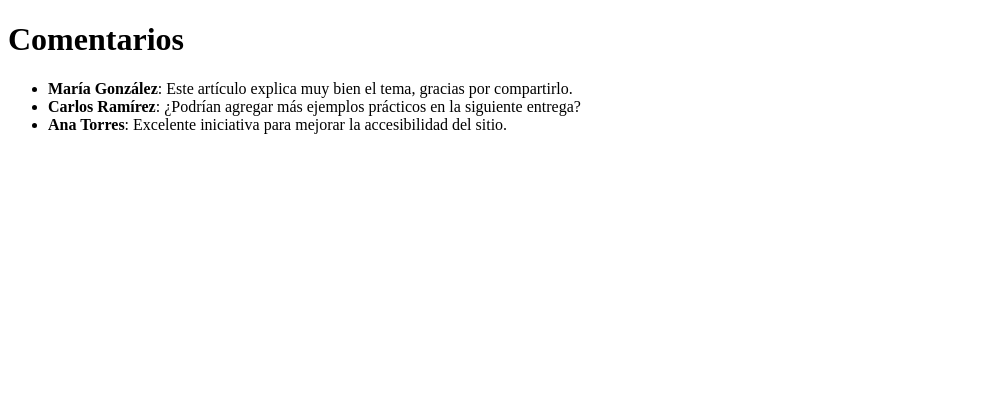
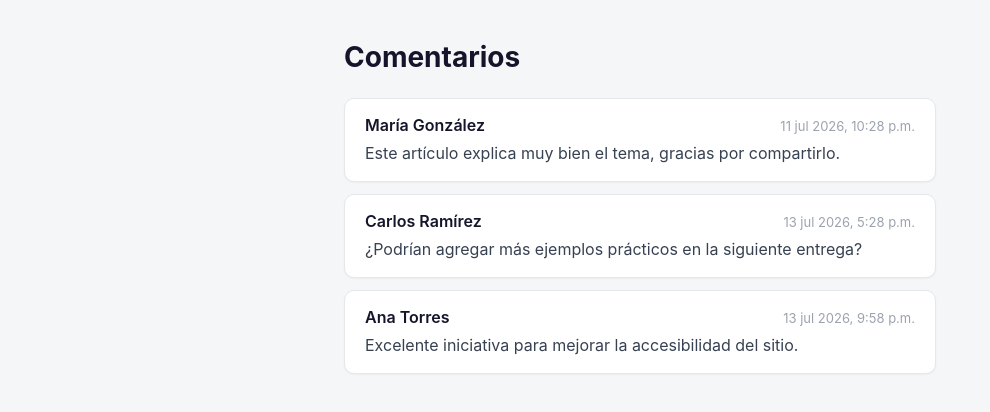
Before and after one commit to gabrielciprianoo/spike-accesibility, a React (Vite) app: page / in a window 1280 px wide. Shown: the top 412 px of the page, without its empty margins (0-990 px from the left). Built offline with nearby package versions, Linux system fonts and the light colour scheme.

Commit message:
✨ feat: refactor comment display into separate components and enhance styling

```diff
--- a/src/App.tsx
+++ b/src/App.tsx
@@ -1,20 +1,15 @@
 import { useState } from 'react'
 import type { Comment } from './types'
 import { loadComments } from './lib/storage'
+import CommentList from './components/CommentList'
 
 export default function App() {
   const [comments] = useState<Comment[]>(() => loadComments())
 
   return (
-    <div>
-      <h1>Comentarios</h1>
-      <ul>
-        {comments.map((comment) => (
-          <li key={comment.id}>
-            <strong>{comment.author}</strong>: {comment.text}
-          </li>
-        ))}
-      </ul>
+    <div className="app">
+      <h1 className="app__title">Comentarios</h1>
+      <CommentList comments={comments} />
     </div>
   )
 }
--- /dev/null
+++ b/src/components/CommentItem.tsx
@@ -0,0 +1,24 @@
+import type { Comment } from '../types'
+
+type CommentItemProps = {
+  comment: Comment
+}
+
+function formatDate(iso: string): string {
+  return new Date(iso).toLocaleString('es-MX', {
+    dateStyle: 'medium',
+    timeStyle: 'short',
+  })
+}
+
+export default function CommentItem({ comment }: CommentItemProps) {
+  return (
+    <li className="comment-item">
+      <div className="comment-item__header">
+        <span className="comment-item__author">{comment.author}</span>
+        <span className="comment-item__date">{formatDate(comment.createdAt)}</span>
+      </div>
+      <p className="comment-item__text">{comment.text}</p>
+    </li>
+  )
+}
--- /dev/null
+++ b/src/components/CommentList.tsx
@@ -0,0 +1,20 @@
+import type { Comment } from '../types'
+import CommentItem from './CommentItem'
+
+type CommentListProps = {
+  comments: Comment[]
+}
+
+export default function CommentList({ comments }: CommentListProps) {
+  if (comments.length === 0) {
+    return <p className="comment-list__empty">Aún no hay comentarios.</p>
+  }
+
+  return (
+    <ul className="comment-list">
+      {comments.map((comment) => (
+        <CommentItem key={comment.id} comment={comment} />
+      ))}
+    </ul>
+  )
+}
--- a/src/index.css
+++ b/src/index.css
@@ -0,0 +1,74 @@
+:root {
+  color-scheme: light;
+  font-family: -apple-system, BlinkMacSystemFont, 'Segoe UI', Roboto, Helvetica, Arial, sans-serif;
+  background-color: #f5f6f8;
+  color: #1a1a2e;
+}
+
+* {
+  box-sizing: border-box;
+}
+
+body {
+  margin: 0;
+}
+
+.app {
+  max-width: 640px;
+  margin: 0 auto;
+  padding: 2.5rem 1.5rem 4rem;
+}
+
+.app__title {
+  font-size: 1.75rem;
+  font-weight: 700;
+  margin: 0 0 1.5rem;
+  color: #14142b;
+}
+
+.comment-list {
+  list-style: none;
+  margin: 0;
+  padding: 0;
+  display: flex;
+  flex-direction: column;
+  gap: 0.75rem;
+}
+
+.comment-list__empty {
+  color: #6b7280;
+  font-style: italic;
+}
+
+.comment-item {
+  background: #ffffff;
+  border: 1px solid #e5e7eb;
+  border-radius: 10px;
+  padding: 1rem 1.25rem;
+  box-shadow: 0 1px 2px rgba(16, 24, 40, 0.04);
+}
+
+.comment-item__header {
+  display: flex;
+  justify-content: space-between;
+  align-items: baseline;
+  margin-bottom: 0.375rem;
+  gap: 0.75rem;
+}
+
+.comment-item__author {
+  font-weight: 600;
+  color: #14142b;
+}
+
+.comment-item__date {
+  font-size: 0.8125rem;
+  color: #9ca3af;
+  white-space: nowrap;
+}
+
+.comment-item__text {
+  margin: 0;
+  line-height: 1.5;
+  color: #374151;
+}
```
